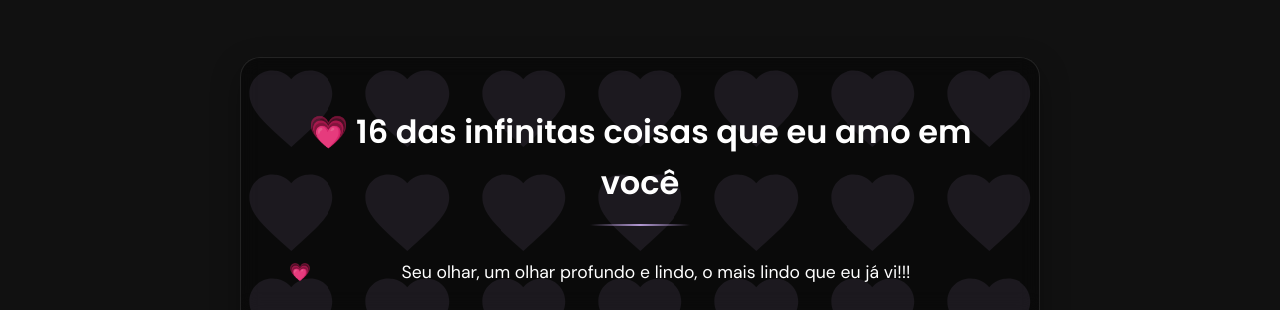
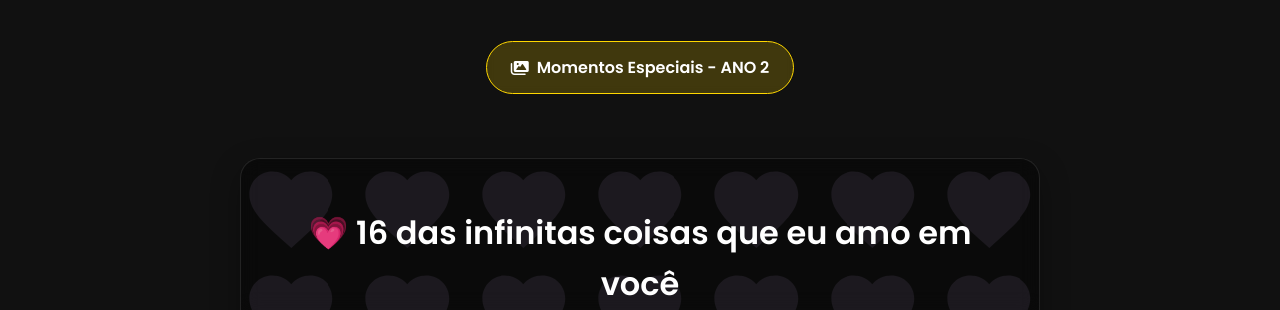
Before and after one commit to rodyzada/rodsandluiza, a plain HTML site: page index.html in a window 1280 px wide. Shown: the part 802-1112 px from the top of the page. Drawn offline with Linux system fonts and the light colour scheme.

Commit message:
Update index.html

```diff
--- a/index.html
+++ b/index.html
@@ -592,7 +592,12 @@
             </a>
         </div>
 
-
+    <!-- Botão para Momentos Especiais - ANO 2 (estilo igual ao Quiz) -->
+<div style="text-align: center; margin: 1rem 0;">
+    <a href="momentos.html" class="quiz-btn">
+        <i class="fas fa-images"></i> Momentos Especiais - ANO 2
+    </a>
+</div>
 
     <!-- Lista de coisas que amo em você -->
     <section class="love-list">
@@ -796,5 +801,6 @@
             video.play().catch(e => console.log("Autoplay prevented:", e));
         });
     </script>
+
 </body>
 </html>
```
